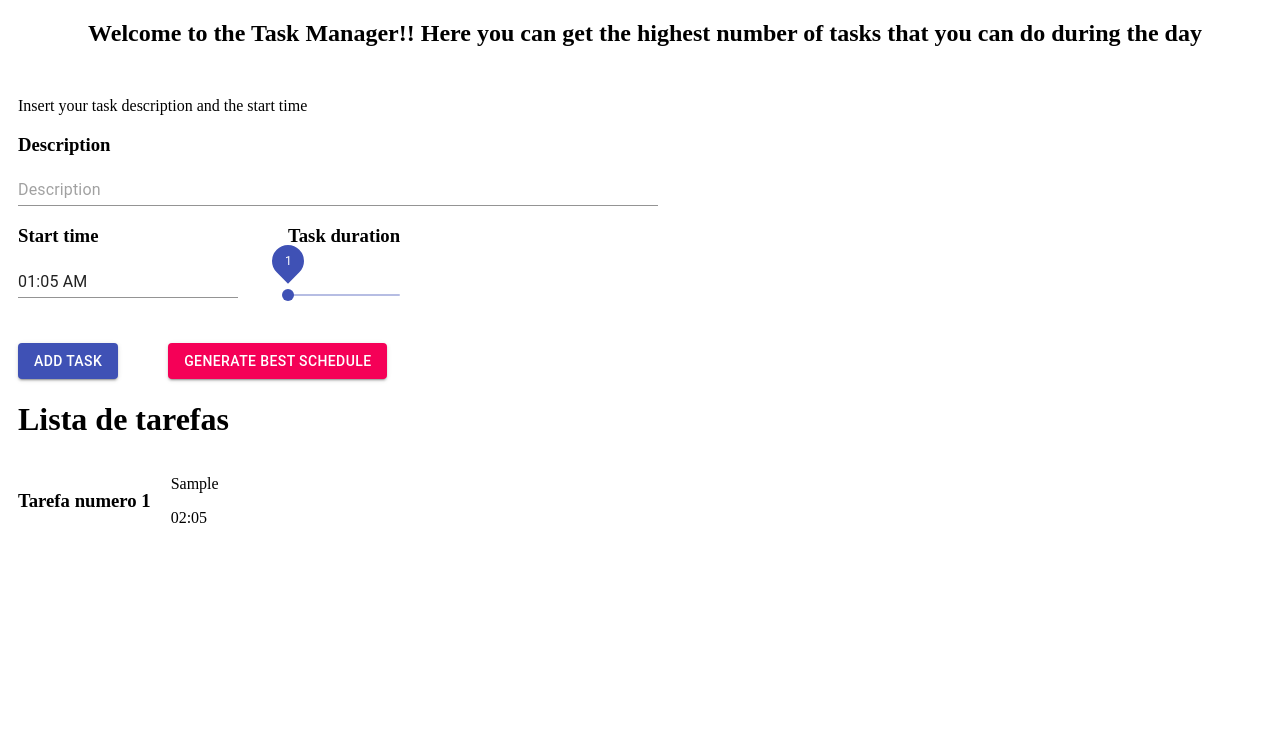
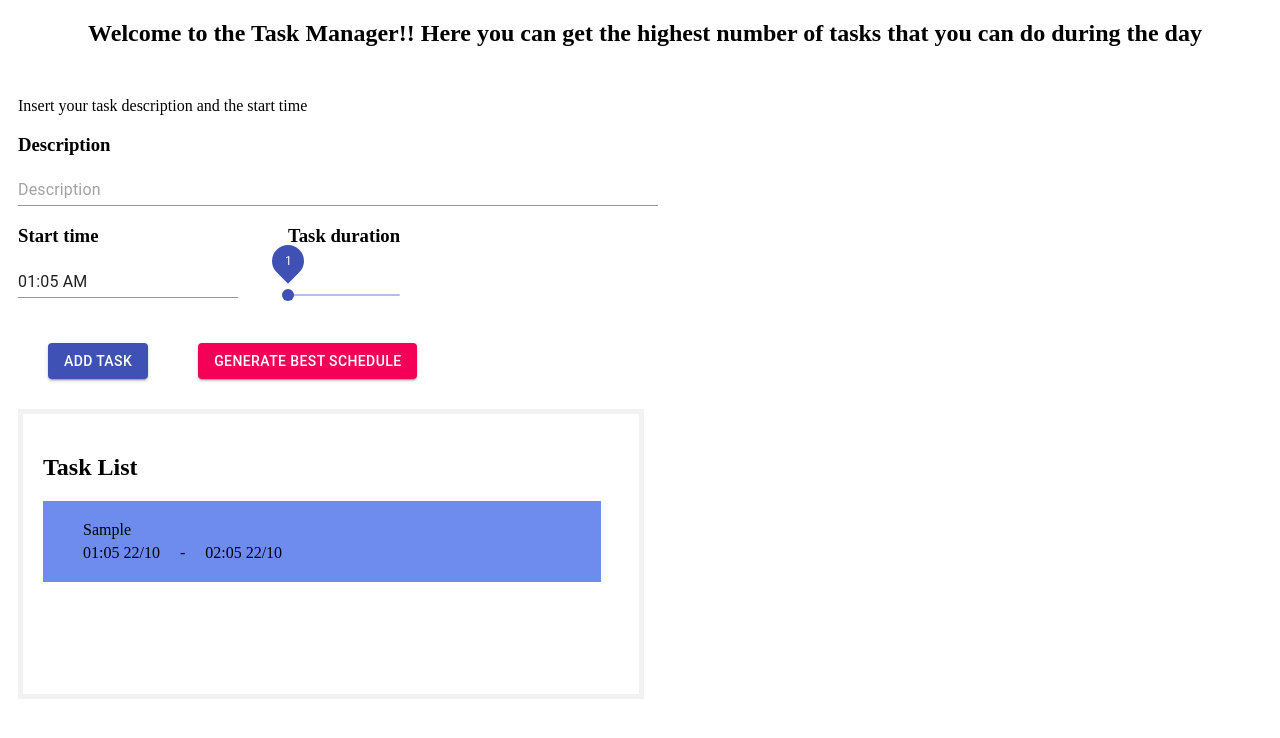
Before and after one commit to projeto-de-algoritmos/Greed_Algo, a React (Create React App) app: page / in a window 1280 px wide. Both pictures are taken after typing "Sample" into the empty fields and a click on the button "ADD TASK". Shown: the top 738 px of the page. Built offline with nearby package versions, Linux system fonts and the light colour scheme.

Commit message:
Improve design
Signed-off-by: Ezequiel De Oliveira <ezequiel1de1oliveira@gmail.com>

```diff
--- a/public/index.html
+++ b/public/index.html
@@ -2,7 +2,6 @@
 <html lang="en">
   <head>
     <meta charset="utf-8" />
-    <link rel="icon" href="%PUBLIC_URL%/favicon.ico" />
     <meta name="viewport" content="width=device-width, initial-scale=1" />
     <meta name="theme-color" content="#000000" />
     <meta
--- a/src/App.js
+++ b/src/App.js
@@ -1,5 +1,5 @@
 import React, { useState } from 'react';
-import { addHours, getDayOfYear } from 'date-fns';
+import { addHours, isAfter } from 'date-fns';
 import format from 'date-fns/format';
 import DateFnsUtils from '@date-io/date-fns'; // choose your lib
 import {
@@ -21,44 +21,55 @@ function App() {
 
   const addTasks = () => {
     const sum = addHours(selectedDate, sliderValue);
-    if ((getDayOfYear(sum) - getDayOfYear(selectedDate)) !== 0 ) {
+    /* if ((getDayOfYear(sum) - getDayOfYear(selectedDate)) !== 0) {
       return alert('A duracao da tarefa nao pode ir para o proximo dia')
     } if (!description) {
       return alert('A descricao nao pode estar vazia')
-    }
-    const finalMoment = format(sum, 'HH:mm');
+    } */
+    const initialDate = selectedDate;
+    const finalDate = sum;
+    const initialMoment = format(
+      selectedDate,
+      "HH:mm' 'dd/MM'"
+    );
+    const finalMoment = format(
+      sum,
+      "HH:mm' 'dd/MM'"
+    );
+
     setTasks(() => {
-      const list = [...tasks, { finalMoment, description }];
+      const list = [...tasks, { initialMoment, finalMoment, initialDate, finalDate, description, id: tasks.length + 1 }];
       return list;
     });
     setDescription('');
     setSliderValue(1);
   }
 
+
   return (
-    <div style={{ flex: 1 }}>
-      <div style={{marginLeft:10}}>
+    <div>
+      <div style={{ marginLeft: 10 }}>
         <h2 style={{ textAlign: 'center' }}>Welcome to the Task Manager!!
         Here you can get the highest number of tasks that you can do during the day</h2>
-        <p style={{marginTop: 50}}>Insert your task description and the start time</p>
+        <p style={{ marginTop: 50 }}>Insert your task description and the start time</p>
         <div>
           <h3>
             Description
           </h3>
           <TextField
             value={description}
-            onFocus={() => {setFocused(false)}}
-            onBlur={() => {setFocused(true)}}
+            onFocus={() => { setFocused(false) }}
+            onBlur={() => { setFocused(true) }}
             placeholder={'Description'}
             style={{
               width: window.innerWidth / 2,
               borderColor: inputFocused ? 'black' : 'blue',
             }}
-            onChange={(value) => setDescription(value.target.value) }
+            onChange={(value) => setDescription(value.target.value)}
           />
         </div>
         <div style={{ display: 'flex', flexDirection: 'row' }}>
-          <div style={{marginRight: 50}}>
+          <div style={{ marginRight: 50 }}>
             <h3>
               Start time
             </h3>
@@ -79,34 +90,38 @@ function App() {
               style={{ marginTop: 15 }}
               defaultValue={1}
               value={sliderValue}
-              onChange={(obj, value) => setSliderValue(value) }
+              onChange={(obj, value) => setSliderValue(value)}
               aria-labelledby="discrete-slider-always"
               step={1}
               valueLabelDisplay="on"
             />
           </div>
         </div>
-        <div style={{flexDirection:'row', display:'flex', marginTop: 30}}>
-          <Button variant="contained" color="primary" onClick={()=>addTasks()}>
+        <div style={{ flexDirection: 'row', display: 'flex', margin: 30 }}>
+          <Button variant="contained" color="primary" onClick={() => addTasks()}>
             Add Task
           </Button>
-          <Button variant="contained" color="secondary" style={{marginLeft: 50 }}>
+          <Button variant="contained" color="secondary" style={{ marginLeft: 50 }}>
             Generate best schedule
           </Button>
         </div>
         {tasks.length > 0 &&
-          <div>
-            <h1>Lista de tarefas</h1>
-          {tasks.map((item, index) => (
-            <div key={index} style={{ flexDirection: 'row', display: 'flex' }}>
-              <h3 style={{alignSelf: 'center'}}>Tarefa numero {index + 1}</h3>
-              <div style={{marginLeft: 20}}>
-                <p>{item.description}</p>
-                <p>{item.finalMoment}</p>
+          <div style={{ padding: 20, overflowY: 'scroll', width: "45vw", height: "30vh", borderColor: '#F2F2F2', borderWidth: 5, borderStyle: "solid" }}>
+            <h2>Task List</h2>
+            {tasks.map((item, index) => (
+              <div key={index} style={{ backgroundColor: '#6d8cee', flexDirection: 'row', display: 'flex', marginTop: 10, marginBottom: 10, padding: 20, width: "90%", overflow: 'hidden' }}>
+                {/* <h3 style={{ alignSelf: 'center', marginRight: 20 }}>Tarefa numero {index + 1}</h3> */}
+                <div style={{ marginLeft: 20, display: 'flex', flexDirection: 'column', alignItems: 'flex-start', justifyContent: 'space-between', width: '80%' }}>
+                  <div style={{ marginBottom: 5 }}>{item.description}</div>
+                  <div style={{ display: "flex", flexDirection: "row", alignItems: 'center', justifyContent: 'flex-start', width: '70%' }}>
+                    <div>{item.initialMoment}</div>
+                    <div style={{ marginLeft: 20, marginRight: 20 }}>-</div>
+                    <div>{item.finalMoment}</div>
+                  </div>
+                </div>
               </div>
-            </div>
-          ))
-          }
+            ))
+            }
           </div>
         }
       </div>
```
